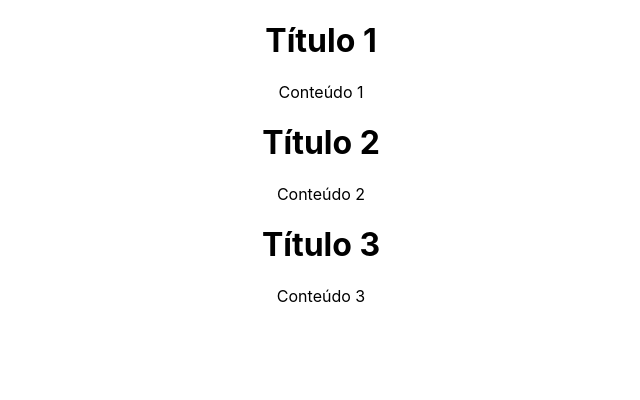
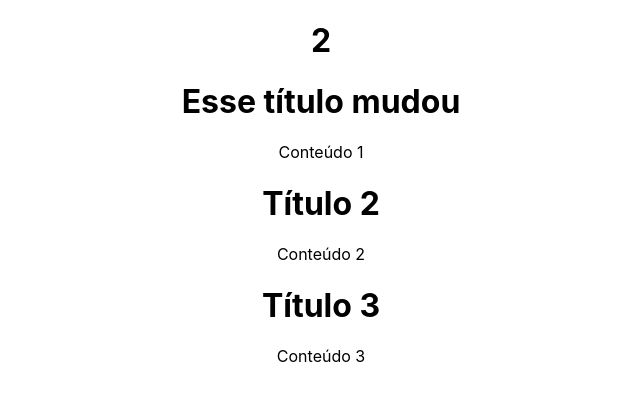
Before and after one commit to flaviofm83/React, a React (Create React App) app: page / in a window 1280 px wide. Shown: the top 400 px of the page, without its empty margins (319-959 px from the left). Built offline with nearby package versions, Linux system fonts and the light colour scheme.

Commit message:
criacao do ciclo de vida de um componente

```diff
--- a/src/App.js
+++ b/src/App.js
@@ -5,6 +5,7 @@ import { Component } from 'react';
 class App extends Component {
 
 state = {
+   cont: 0,
    posts:[
       {
          id: 1,
@@ -21,14 +22,41 @@ state = {
          titulo: 'Título 3',
          conteudo: 'Conteúdo 3'
       }
+
    ]
+}
+
+timeoutUpdate = null;
+//Esse componentDidMount é executado só uma vez (quando ele é criado)
+componentDidMount(){ //quando a gente abre a página a primeira vez ou dá um f5, esse método e chamado automaticamente
+   this.mudaTimeout();
+}
+
+//Esse componentDidMount é executado sempre que muda de estado
+componentDidUpdate(){
+   this.mudaTimeout();
+}
+
+componentWillUnmount(){
+   clearTimeout(this.timeoutUpdate);
+}
+
+mudaTimeout=()=>{
+
+   const {posts, cont} = this.state; //trouxemos os estados (ou seja, os elementos posts e cont) para dentro do método
+   posts[0].titulo = "Esse título mudou" //fizemos a alteração do título do primeiro elemento do array
+   this.timeoutUpdate=setTimeout (()=>{
+      this.setState({posts, cont: cont+1});//Atualizamos o estado com a função setState, mostrando o título alterado e incrementando o contador
+   },2000);
+
 }
 
 
  render(){
-    const {posts}= this.state; //vc pode fazer a atribuição de todos os valores em uma mesma linha
+    const {posts, cont}= this.state; //agora posts  e cont estão dentro de this.state;
   return (
         <div className="App">
+           <h1>{cont}</h1>
            {posts.map (post=> (
               <div key={post.id}>
                   <h1> {post.titulo} </h1>
```
